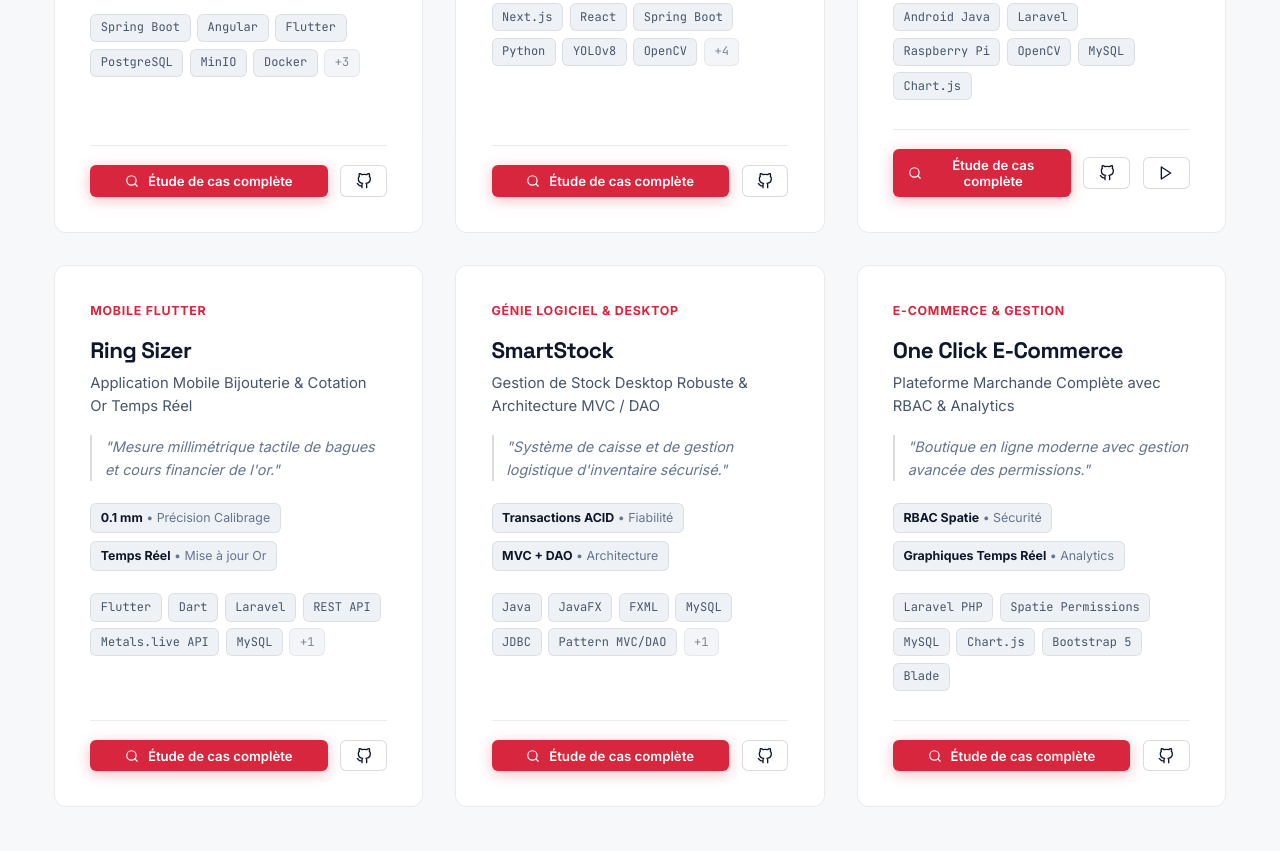
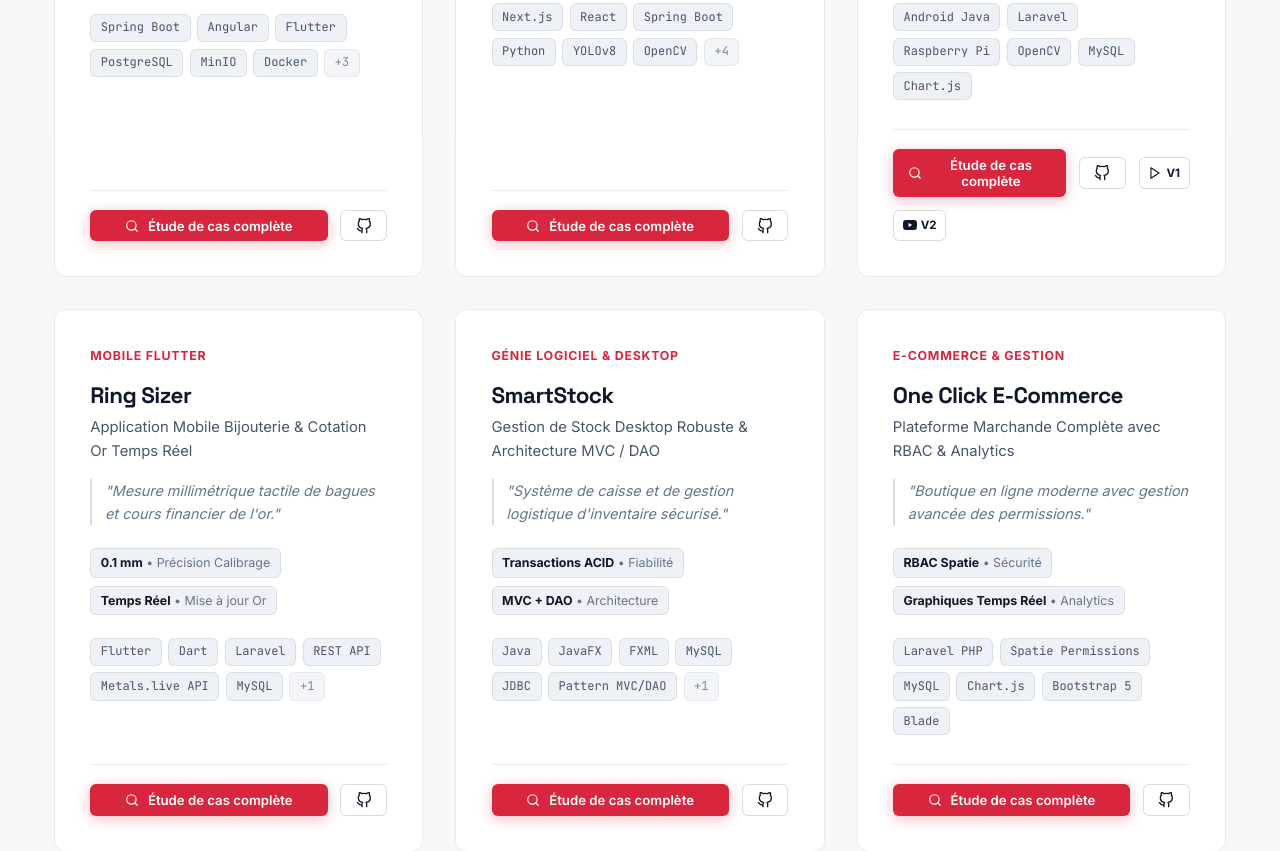
Before and after one commit to RAFIKAITICHOU/Portfolio_AIT_ICHOU_RAFIK, a React (Vite) app: page /projects in a window 1280 px wide. Shown: the part 880-1731 px from the top of the page. Built offline with nearby package versions, Linux system fonts and the light colour scheme.

Commit message:
feat(absENS): afficher les deux vidéos de démo (V1 Google Drive et V2 YouTube)

```diff
--- a/src/components/Icons.jsx
+++ b/src/components/Icons.jsx
@@ -285,6 +285,13 @@ export function Icon({ name, size = 20, className = "", style = {}, ...props })
           <polygon points="5 3 19 12 5 21 5 3" />
         </svg>
       );
+    case "youtube":
+    case "YouTube":
+      return (
+        <svg {...common} viewBox="0 0 24 24" fill="currentColor" stroke="none">
+          <path d="M23.498 6.186a3.016 3.016 0 0 0-2.122-2.136C19.505 3.545 12 3.545 12 3.545s-7.505 0-9.377.505A3.017 3.017 0 0 0 .502 6.186C0 8.07 0 12 0 12s0 3.93.502 5.814a3.016 3.016 0 0 0 2.122 2.136c1.871.505 9.376.505 9.376.505s7.505 0 9.377-.505a3.015 3.015 0 0 0 2.122-2.136C24 15.93 24 12 24 12s0-3.93-.502-5.814zM9.545 15.568V8.432L15.818 12l-6.273 3.568z" />
+        </svg>
+      );
     case "cloud":
     case "Cloud":
       return (
--- a/src/components/ProjectModal.jsx
+++ b/src/components/ProjectModal.jsx
@@ -148,7 +148,7 @@ export function ProjectModal({ project, lang, uiText, onClose }) {
         </div>
 
         {/* Tech Badges */}
-        <div style={{ marginBottom: "2rem" }}>
+        <div style={{ marginBottom: "1.8rem" }}>
           <h4 style={{ fontSize: "0.85rem", textTransform: "uppercase", letterSpacing: "0.05em", color: "var(--text-muted)", marginBottom: "0.6rem" }}>
             {lang === "fr" ? "Technologies Déployées" : "Technologies Used"}
           </h4>
@@ -161,8 +161,99 @@ export function ProjectModal({ project, lang, uiText, onClose }) {
           </div>
         </div>
 
+        {/* Demo Videos Section (V1 and V2) */}
+        {project.demoVideos && project.demoVideos.length > 0 && (
+          <div
+            style={{
+              background: "var(--bg-elevated)",
+              border: "1px solid var(--border-subtle)",
+              borderRadius: "var(--radius-md)",
+              padding: "1.2rem",
+              marginBottom: "1.8rem"
+            }}
+          >
+            <h4
+              style={{
+                fontSize: "0.95rem",
+                fontWeight: 700,
+                color: "var(--text-primary)",
+                marginBottom: "0.8rem",
+                display: "flex",
+                alignItems: "center",
+                gap: "0.5rem"
+              }}
+            >
+              <Icon name="play" size={16} />
+              <span>{lang === "fr" ? "Vidéos de Démonstration de l'Application" : "Application Demo Videos"}</span>
+            </h4>
+
+            {/* Embedded YouTube player if available */}
+            {project.demoVideos.find((v) => v.embedUrl) && (
+              <div style={{ marginBottom: "1rem", borderRadius: "var(--radius-sm)", overflow: "hidden", border: "1px solid var(--border-subtle)" }}>
+                <iframe
+                  src={project.demoVideos.find((v) => v.embedUrl).embedUrl}
+                  title="Video Demo"
+                  style={{ width: "100%", height: "260px", border: "none", display: "block" }}
+                  allow="accelerometer; autoplay; clipboard-write; encrypted-media; gyroscope; picture-in-picture; web-share"
+                  allowFullScreen
+                />
+              </div>
+            )}
+
+            <div style={{ display: "flex", flexDirection: "column", gap: "0.6rem" }}>
+              {project.demoVideos.map((video, idx) => (
+                <a
+                  key={idx}
+                  href={video.url}
+                  target="_blank"
+                  rel="noopener noreferrer"
+                  style={{
+                    display: "flex",
+                    alignItems: "center",
+                    justifyContent: "space-between",
+                    padding: "0.65rem 0.9rem",
+                    background: "var(--bg-body)",
+                    border: "1px solid var(--border-subtle)",
+                    borderRadius: "var(--radius-sm)",
+                    color: "var(--text-primary)",
+                    textDecoration: "none",
+                    transition: "all 0.2s ease"
+                  }}
+                  className="hover-border-accent"
+                >
+                  <div style={{ display: "flex", alignItems: "center", gap: "0.65rem" }}>
+                    <div
+                      style={{
+                        width: "30px",
+                        height: "30px",
+                        borderRadius: "50%",
+                        background: video.platform === "youtube" ? "rgba(239, 68, 68, 0.15)" : "rgba(215, 38, 61, 0.12)",
+                        color: video.platform === "youtube" ? "#ef4444" : "var(--accent-primary)",
+                        display: "flex",
+                        alignItems: "center",
+                        justifyContent: "center"
+                      }}
+                    >
+                      <Icon name={video.platform === "youtube" ? "youtube" : "play"} size={14} />
+                    </div>
+                    <div>
+                      <div style={{ fontSize: "0.88rem", fontWeight: 700 }}>
+                        {video.title[lang] || video.title}
+                      </div>
+                      <div style={{ fontSize: "0.75rem", color: "var(--text-muted)" }}>
+                        {video.platform === "youtube" ? "YouTube (Lecteur HD)" : "Google Drive"}
+                      </div>
+                    </div>
+                  </div>
+                  <Icon name="external-link" size={14} style={{ color: "var(--text-muted)" }} />
+                </a>
+              ))}
+            </div>
+          </div>
+        )}
+
         {/* Action Buttons */}
-        <div style={{ display: "flex", gap: "1rem", flexWrap: "wrap" }}>
+        <div style={{ display: "flex", gap: "0.8rem", flexWrap: "wrap" }}>
           {project.github && (
             <a
               href={project.github}
@@ -174,7 +265,20 @@ export function ProjectModal({ project, lang, uiText, onClose }) {
               <span>{uiText.projects.codeSource}</span>
             </a>
           )}
-          {project.demoVideo && (
+          {project.demoVideos && project.demoVideos.length > 0 ? (
+            project.demoVideos.map((video, idx) => (
+              <a
+                key={idx}
+                href={video.url}
+                target="_blank"
+                rel="noopener noreferrer"
+                className="btn btn-secondary"
+              >
+                <Icon name={video.platform === "youtube" ? "youtube" : "play"} size={16} />
+                <span>{video.label ? (video.label[lang] || video.label) : (video.title[lang] || video.title)}</span>
+              </a>
+            ))
+          ) : project.demoVideo && (
             <a
               href={project.demoVideo}
               target="_blank"
--- a/src/components/Projects.jsx
+++ b/src/components/Projects.jsx
@@ -330,7 +330,24 @@ export function Projects({ lang, uiText, projects }) {
                     </a>
                   )}
 
-                  {project.demoVideo && (
+                  {project.demoVideos && project.demoVideos.length > 0 ? (
+                    project.demoVideos.map((vid, vIdx) => (
+                      <a
+                        key={vIdx}
+                        href={vid.url}
+                        target="_blank"
+                        rel="noopener noreferrer"
+                        className="btn btn-secondary btn-sm"
+                        title={`${uiText.projects.demoVideo} - ${vid.title[lang] || vid.title}`}
+                        style={{ display: "inline-flex", alignItems: "center", gap: "0.25rem", padding: "0.35rem 0.55rem" }}
+                      >
+                        <Icon name={vid.platform === "youtube" ? "youtube" : "play"} size={14} />
+                        <span style={{ fontSize: "0.72rem", fontWeight: 700 }}>
+                          {vid.version || `V${vIdx + 1}`}
+                        </span>
+                      </a>
+                    ))
+                  ) : project.demoVideo ? (
                     <a
                       href={project.demoVideo}
                       target="_blank"
@@ -340,7 +357,7 @@ export function Projects({ lang, uiText, projects }) {
                     >
                       <Icon name="play" size={16} />
                     </a>
-                  )}
+                  ) : null}
                 </div>
               </div>
             ))}
--- a/src/data/portfolioData.js
+++ b/src/data/portfolioData.js
@@ -409,6 +409,35 @@ export const portfolioData = {
       ],
       github: "https://github.com/RAFIKAITICHOU/Gestion-absence-ENS",
       demoVideo: "https://drive.google.com/file/d/19eoYorQPimVH6lmmgELYJKr7TIFKw5rC/view?usp=sharing",
+      demoVideos: [
+        {
+          version: "V1",
+          label: {
+            fr: "Démo V1",
+            en: "Demo V1"
+          },
+          title: {
+            fr: "Démo V1 (1ère version de l'app)",
+            en: "Demo V1 (1st version of the app)"
+          },
+          url: "https://drive.google.com/file/d/19eoYorQPimVH6lmmgELYJKr7TIFKw5rC/view?usp=sharing",
+          platform: "drive"
+        },
+        {
+          version: "V2",
+          label: {
+            fr: "Démo V2",
+            en: "Demo V2"
+          },
+          title: {
+            fr: "Démo V2 (2ème version de l'app - YouTube)",
+            en: "Demo V2 (2nd version of the app - YouTube)"
+          },
+          url: "https://www.youtube.com/watch?v=AU7alNtM8Ls",
+          embedUrl: "https://www.youtube.com/embed/AU7alNtM8Ls",
+          platform: "youtube"
+        }
+      ],
       badgeColor: "green"
     },
     {
```
